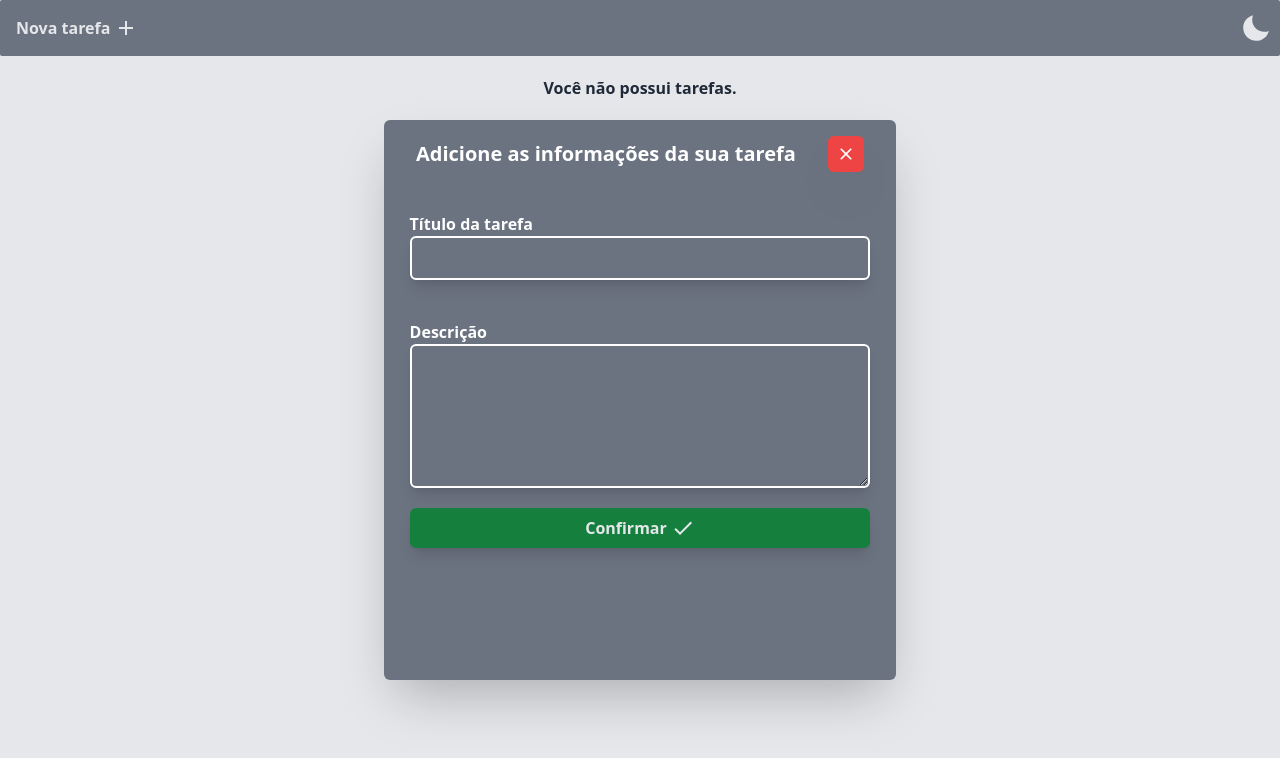
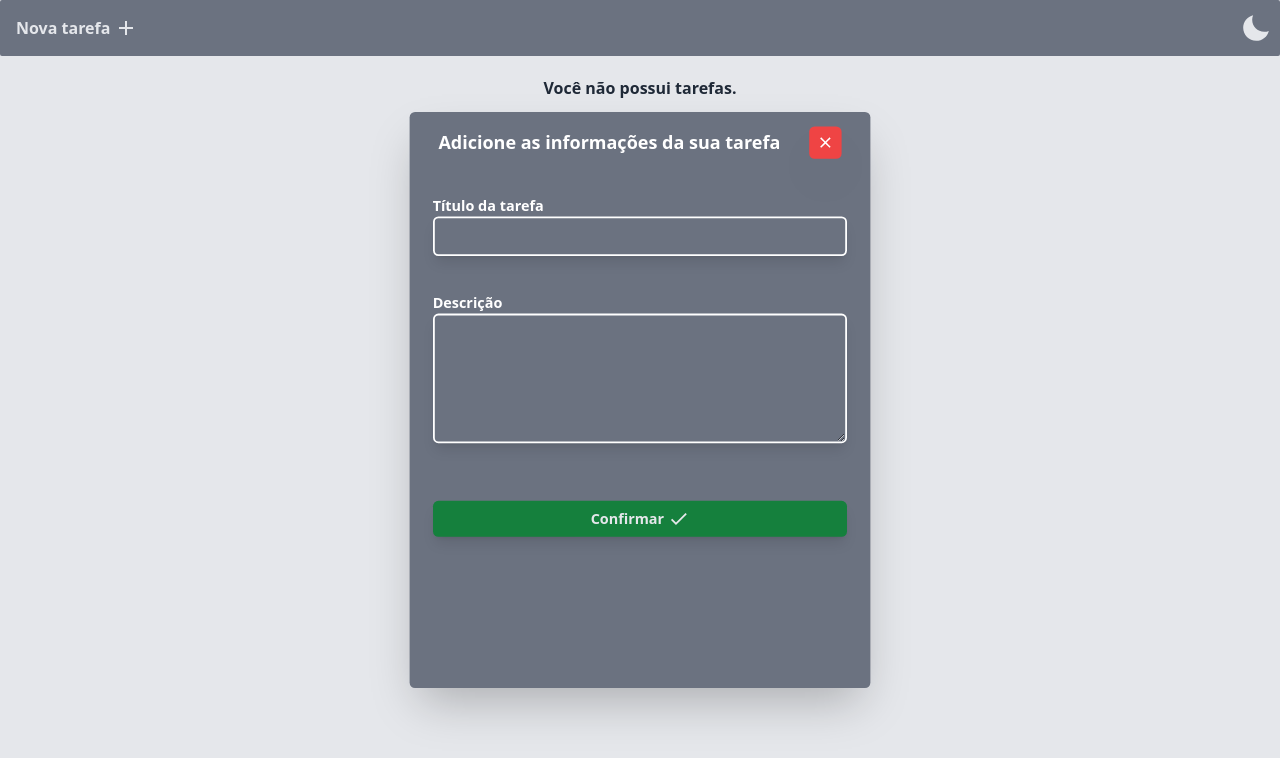
Before and after one commit to raffadias/todoapp, a React (Vite) app: page / in a window 1280 px wide. Both pictures are taken after a click on the button "Nova tarefa". Shown: the top 758 px of the page. Built offline with nearby package versions, Linux system fonts and the light colour scheme.

Commit message:
fix: modal height on different screen sizes

```diff
--- a/src/components/Modal.tsx
+++ b/src/components/Modal.tsx
@@ -45,16 +45,16 @@ export function Modal({ visible, closeModal, confirmAction, type }: ModalProps)
       {visible && (
         <motion.main
         initial={{ scale: 0 }}
-        animate={{  scale: 1 }}
+        animate={{  scale: 0.9 }}
         transition={{
           type: "spring",
           stiffness: 260,
           damping: 20
         }}
-        exit={{ scale: 1 }}
+        exit={{ scale: 0.9 }}
           className='absolute z-20 flex justify-center items-center h-full w-full'
         >
-          <div className='sm:h-[70%] h-[70%] sm:w-[80%] md:w-[70%] lg:w-[40%] bg-gray-500 dark:bg-gray-700 rounded-md shadow-2xl overflow-hidden'>
+          <div className='h-[80%] 2xl:h-[50%] sm:w-[80%] md:w-[70%] lg:w-[40%]  bg-gray-500 dark:bg-gray-700 rounded-md shadow-2xl overflow-hidden'>
             <div className='flex justify-between items-center text-white font-bold font-sans text-xl mx-8 mt-4'>
               <p className='xl:text-xl lg:text-lg md:text-base sm:text-sm mr-4'>
                 {type === 'create' ? 'Adicione' : 'Edite'} as informações da sua tarefa
@@ -72,7 +72,7 @@ export function Modal({ visible, closeModal, confirmAction, type }: ModalProps)
             <div className='w-[90%] mx-auto mt-10'>
               <Input label='Descrição' type='textarea' value={desc} setValue={setDesc}/>
             </div>
-            <div className='flex w-full justify-center items-center mt-5'>
+            <div className='flex w-full justify-center items-center mt-12 sm:mt-16'>
               <button
                   onClick={handleConfirmation}
                   className='bg-green-700 hover:bg-green-800 text-gray-200 w-[90%] shadow-lg flex items-center justify-center gap-1 font-semibold p-2 rounded-md transition-all ease-in-out delay-100'
```
